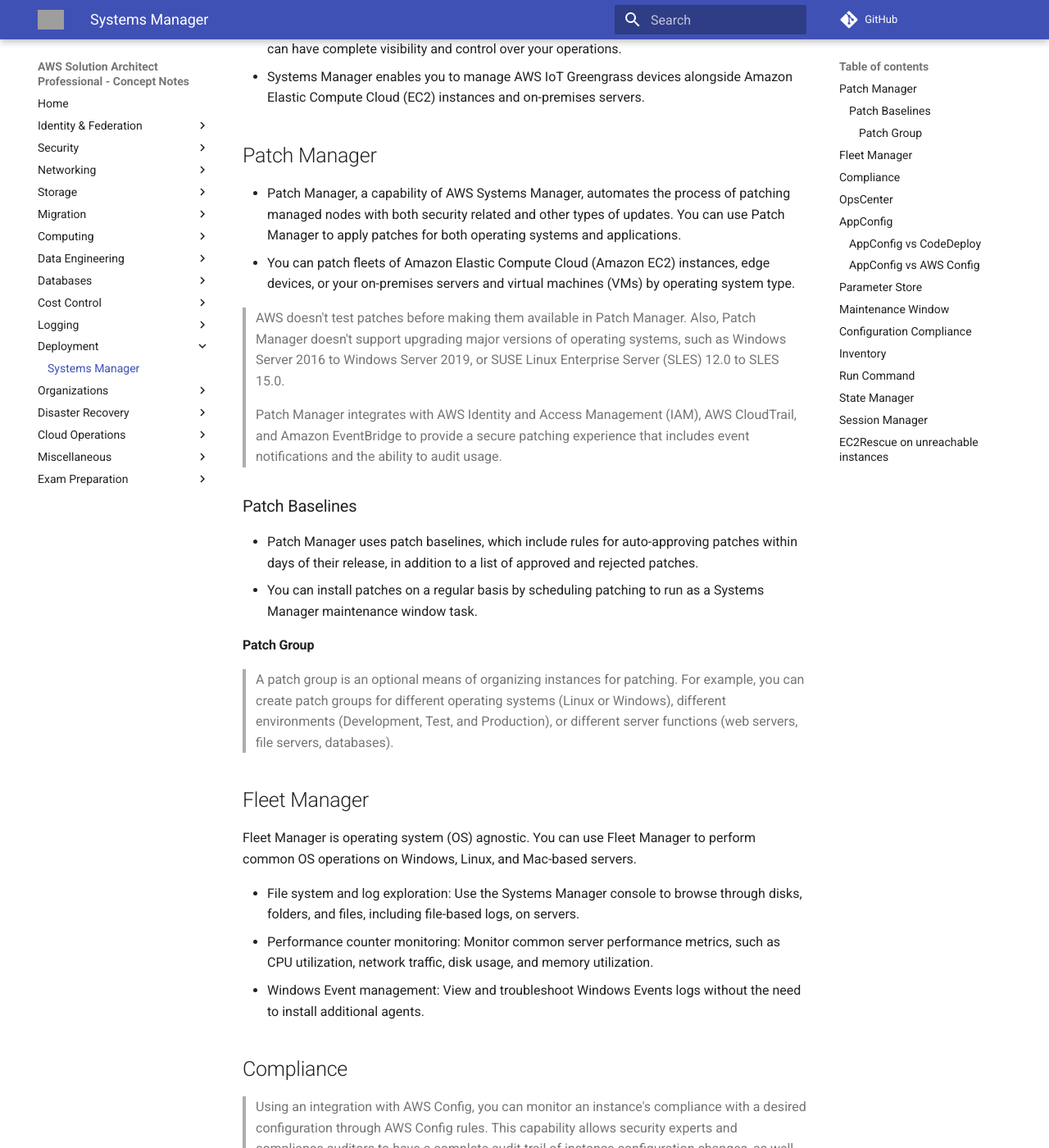
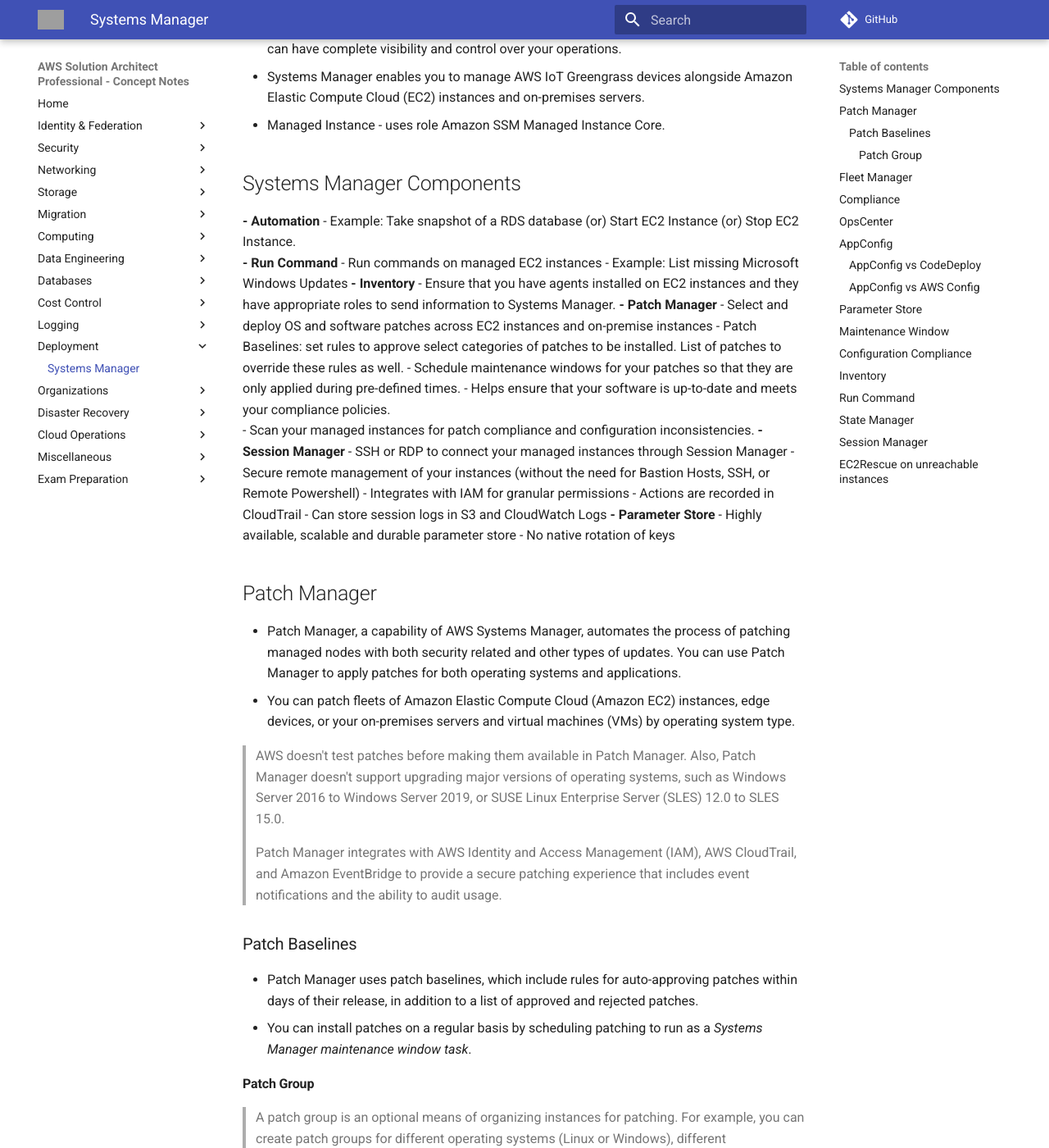
Before and after one commit to jeyabalajis/aws-certified-sa-pro-notes, an MkDocs documentation site: the page built from docs/deployment/systems_manager.md, in a window 1280 px wide and 1400 px high, scrolled down 310 px. Shown: the whole window at 82% size. Built offline with MkDocs 1.6.1 and Material for MkDocs 9.7.7, drawn with Linux system fonts in a browser that asks for light colours; comment, search, counter and statistics services are not loaded; grey boxes are pictures that could not be loaded.

Commit message:
Update systems_manager.md

```diff
--- a/docs/deployment/systems_manager.md
+++ b/docs/deployment/systems_manager.md
@@ -5,6 +5,31 @@
 - With Systems Manager, you can select a resource group and view its recent API activity, resource configuration changes, related notifications, operational alerts, software inventory, and patch compliance status.
 - Systems Manager provides a central place to view and manage your AWS resources, so you can have complete visibility and control over your operations.
 - Systems Manager enables you to manage AWS IoT Greengrass devices alongside Amazon Elastic Compute Cloud (EC2) instances and on-premises servers.
+- Managed Instance - uses role Amazon SSM Managed Instance Core.
+
+## Systems Manager Components
+**- Automation**
+  - Example: Take snapshot of a RDS database (or) Start EC2 Instance (or) Stop EC2 Instance.
+**- Run Command**
+  - Run commands on managed EC2 instances
+  - Example: List missing Microsoft Windows Updates
+**- Inventory**
+  - Ensure that you have agents installed on EC2 instances and they have appropriate roles to send information to Systems Manager.
+**- Patch Manager**
+  - Select and deploy OS and software patches across EC2 instances and on-premise instances
+  - Patch Baselines: set rules to approve select categories of patches to be installed. List of patches to override these rules as well.
+  - Schedule maintenance windows for your patches so that they are only applied during pre-defined times.
+  - Helps ensure that your software is up-to-date and meets your compliance policies.
+  - Scan your managed instances for patch compliance and configuration inconsistencies.
+**- Session Manager**
+  - SSH or RDP to connect your managed instances through Session Manager
+  - Secure remote management of your instances (without the need for Bastion Hosts, SSH, or Remote Powershell)
+  - Integrates with IAM for granular permissions
+  - Actions are recorded in CloudTrail
+  - Can store session logs in S3 and CloudWatch Logs
+**- Parameter Store**
+  - Highly available, scalable and durable parameter store
+  - No native rotation of keys
 
 ## Patch Manager
 
@@ -18,7 +43,7 @@
 ### Patch Baselines
 
 - Patch Manager uses patch baselines, which include rules for auto-approving patches within days of their release, in addition to a list of approved and rejected patches.
-- You can install patches on a regular basis by scheduling patching to run as a Systems Manager maintenance window task.
+- You can install patches on a regular basis by scheduling patching to run as a _Systems Manager maintenance window task_.
 
 #### Patch Group
 
```
